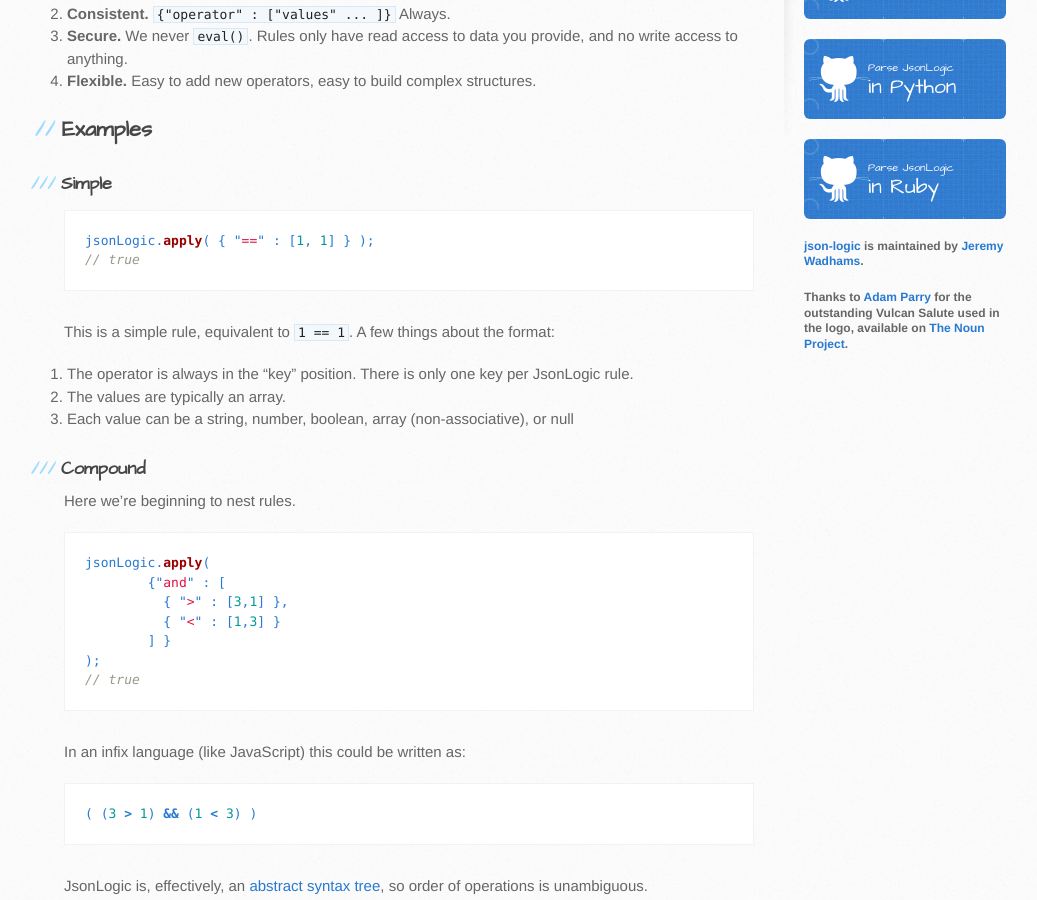
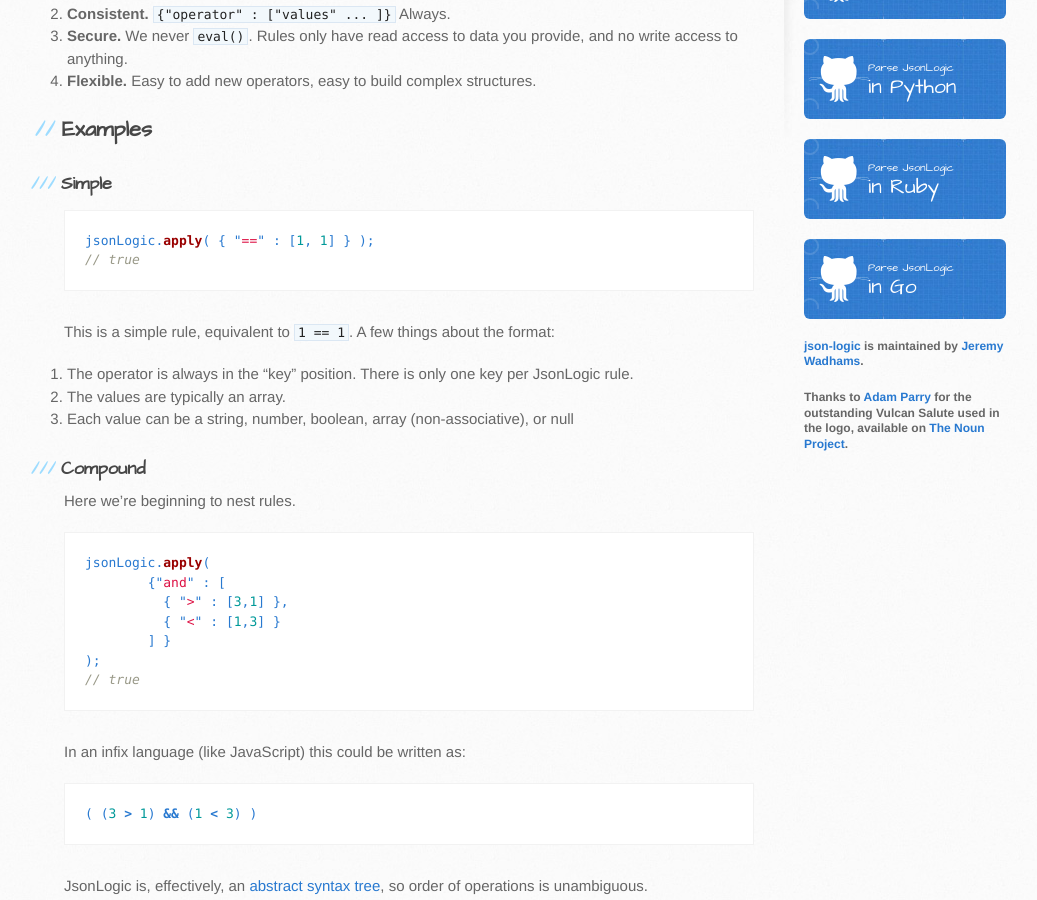
Before and after one commit to jwadhams/json-logic, a Jekyll site: the page built from index.md, in a window 1280 px wide and 900 px high, scrolled down 667 px. Shown: the whole window, without its empty margins (106-1143 px from the left). Built offline with Jekyll 4.4.1, drawn with Linux system fonts in a browser that asks for light colours; nearby versions of some CDN libraries.

Commit message:
Add my golang implementation of json logic

```diff
--- a/_layouts/default.html
+++ b/_layouts/default.html
@@ -78,6 +78,11 @@
             in Ruby
           </a>
 
+          <a href="https://github.com/diegoholiveira/jsonlogic" class="button">
+            <small>Parse JsonLogic</small>
+            in Go
+          </a>
+
           <p class="repo-owner"><a href="https://github.com/jwadhams/json-logic">json-logic</a> is maintained by <a href="https://github.com/jwadhams">Jeremy Wadhams</a>.</p>
 
           <p class="repo-owner">Thanks to <a href="https://thenounproject.com/adamparry/">Adam Parry</a> for the outstanding Vulcan Salute used in the logo, available on <a href="https://thenounproject.com/search/?q=spock&i=143495">The Noun Project</a>.</p>
```
